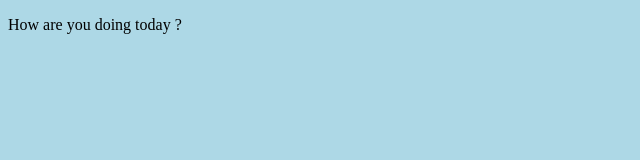
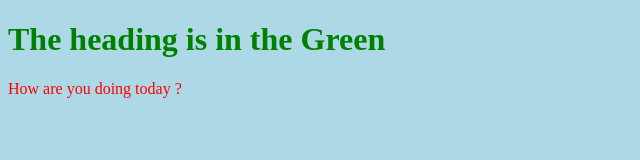
Before and after one commit to tilbikram25/github-demo, a plain HTML site: page index.html in a window 1280 px wide. Shown: the whole page, without its empty margins (0-640 px from the left). Drawn offline with Linux system fonts and the light colour scheme.

Commit message:
Update body.css and index.html

```diff
--- a/body.css
+++ b/body.css
@@ -1,4 +1,9 @@
 body{
   background-color: lightblue;
-  text: red;
 }
+p{
+  color: red;
+}
+h1{
+  color: Green;
+}
--- a/index.html
+++ b/index.html
@@ -5,6 +5,7 @@
     <link rel="stylesheet" href = "body.css">
   </head>
   <body>
+    <h1>The heading is in the Green</h1>
     <p> How are you doing today ? </p>
   </body>
 </html>
```
